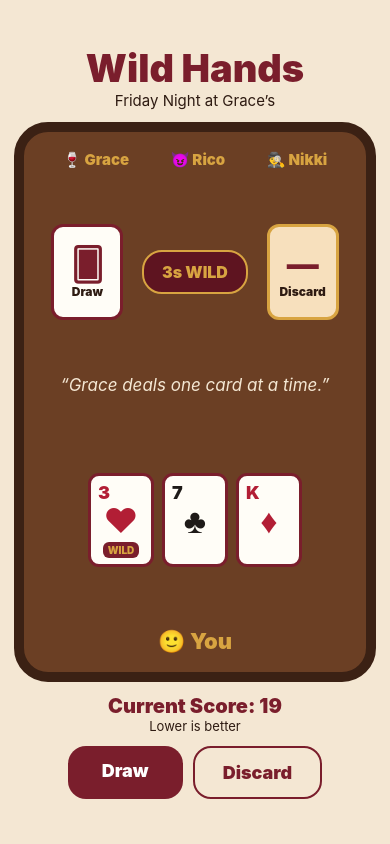
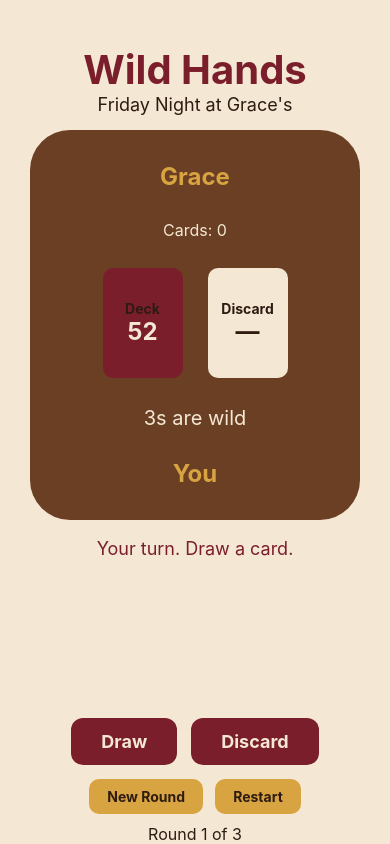
Before and after one commit to wal7302/Wild-Hands, a React Native app in the folder mobile/: screen / in a window 390 px wide. Built offline with nearby package versions, Linux system fonts and the light colour scheme.

Commit message:
Update App.js

```diff
--- a/mobile/App.js
+++ b/mobile/App.js
@@ -1,365 +1,373 @@
-import React, { useRef, useState } from "react";
-import { Animated, Pressable, StyleSheet, Text, View } from "react-native";
+import React, { useState } from "react";
+import { StyleSheet, Text, View, Pressable, ScrollView } from "react-native";
 
-const COLORS = {
-  cranberry: "#7A1E2C",
-  cranberryDark: "#5E1420",
-  walnut: "#6B3F24",
-  walnutDark: "#3B2114",
-  cream: "#F4E7D3",
-  gold: "#D8A441",
-  ink: "#2E1B12",
-  card: "#FFFDF7"
-};
+const suits = ["♥", "♦", "♣", "♠"];
+const ranks = ["A", "2", "3", "4", "5", "6", "7", "8", "9", "10", "J", "Q", "K"];
 
-const START_HAND = [
-  { id: "c1", rank: "3", suit: "♥", wild: true },
-  { id: "c2", rank: "7", suit: "♣", wild: false },
-  { id: "c3", rank: "K", suit: "♦", wild: false }
-];
+function buildDeck() {
+  const deck = [];
 
-const DRAW_PILE = [
-  { id: "c4", rank: "8", suit: "♥", wild: false },
-  { id: "c5", rank: "3", suit: "♠", wild: true },
-  { id: "c6", rank: "Q", suit: "♣", wild: false }
-];
+  suits.forEach((suit) => {
+    ranks.forEach((rank) => {
+      deck.push({
+        id: `${rank}${suit}`,
+        rank,
+        suit,
+        wild: rank === "3",
+      });
+    });
+  });
 
-function points(card) {
-  if (card.wild) return 0;
-  if (card.rank === "J") return 10;
-  if (card.rank === "Q") return 11;
-  if (card.rank === "K") return 12;
-  if (card.rank === "A") return 13;
-  return Number(card.rank);
-}
-
-function PlayingCard({ card, selected, onPress }) {
-  return (
-    <Pressable onPress={onPress}>
-      <View style={[styles.card, selected && styles.selectedCard]}>
-        <Text
-          style={[
-            styles.cardCorner,
-            card.suit === "♥" || card.suit === "♦" ? styles.redSuit : styles.blackSuit
-          ]}
-        >
-          {card.rank}
-        </Text>
-
-        <Text
-          style={[
-            styles.cardSuit,
-            card.suit === "♥" || card.suit === "♦" ? styles.redSuit : styles.blackSuit
-          ]}
-        >
-          {card.suit}
-        </Text>
-
-        {card.wild && <Text style={styles.wildBadge}>WILD</Text>}
-      </View>
-    </Pressable>
-  );
+  return deck.sort(() => Math.random() - 0.5);
 }
 
 export default function App() {
-  const [hand, setHand] = useState(START_HAND);
-  const [drawPile, setDrawPile] = useState(DRAW_PILE);
+  const [deck, setDeck] = useState(buildDeck());
+  const [playerHand, setPlayerHand] = useState([]);
+  const [graceHand, setGraceHand] = useState([]);
   const [discardPile, setDiscardPile] = useState([]);
-  const [selectedId, setSelectedId] = useState(null);
-  const [message, setMessage] = useState("Grace deals one card at a time.");
-
-  const score = hand.reduce((total, card) => total + points(card), 0);
+  const [selectedCard, setSelectedCard] = useState(null);
+  const [currentTurn, setCurrentTurn] = useState("player");
+  const [hasDrawn, setHasDrawn] = useState(false);
+  const [round, setRound] = useState(1);
+  const [message, setMessage] = useState("Your turn. Draw a card.");
 
   function drawCard() {
-    if (drawPile.length === 0) {
-      setMessage("The draw pile is empty, honey.");
+    if (currentTurn !== "player") {
+      setMessage("Wait your turn.");
       return;
     }
 
-    const [nextCard, ...remaining] = drawPile;
-
-    setHand([...hand, nextCard]);
-    setDrawPile(remaining);
-    setMessage(`You drew ${nextCard.rank}${nextCard.suit}${nextCard.wild ? " — wild!" : "."}`);
-  }
-
-  function discardSelected() {
-    if (!selectedId) {
-      setMessage("Pick a card to discard first.");
+    if (hasDrawn) {
+      setMessage("You already drew. Now discard.");
       return;
     }
 
-    const selectedCard = hand.find((card) => card.id === selectedId);
+    if (deck.length === 0) {
+      setMessage("Deck is empty.");
+      return;
+    }
 
-    setHand(hand.filter((card) => card.id !== selectedId));
-    setDiscardPile([selectedCard, ...discardPile]);
-    setSelectedId(null);
+    const nextDeck = [...deck];
+    const card = nextDeck.pop();
+
+    setDeck(nextDeck);
+    setPlayerHand([...playerHand, card]);
+    setHasDrawn(true);
+    setMessage("Choose a card to discard.");
+  }
+
+  function discardCard() {
+    if (currentTurn !== "player") {
+      setMessage("Wait your turn.");
+      return;
+    }
+
+    if (!hasDrawn) {
+      setMessage("Draw before you discard.");
+      return;
+    }
+
+    if (!selectedCard) {
+      setMessage("Pick a card first, honey.");
+      return;
+    }
+
+    const nextHand = playerHand.filter((card) => card.id !== selectedCard.id);
+    const nextDiscardPile = [...discardPile, selectedCard];
+
+    setPlayerHand(nextHand);
+    setDiscardPile(nextDiscardPile);
+    setSelectedCard(null);
+    setHasDrawn(false);
+    setCurrentTurn("grace");
 
     if (selectedCard.wild) {
-      setMessage("...Honey. You just threw away a wild.");
+      setMessage("...Honey. You discarded a wild. Grace is thinking.");
     } else {
-      setMessage(`You discarded ${selectedCard.rank}${selectedCard.suit}.`);
+      setMessage("Card discarded. Grace is thinking.");
     }
+
+    setTimeout(() => {
+      graceTurn(nextDeckSafe(deck), nextDiscardPile);
+    }, 900);
   }
 
-  const topDiscard = discardPile[0];
+  function nextDeckSafe(currentDeck) {
+    return [...currentDeck];
+  }
+
+  function graceTurn(currentDeck, currentDiscardPile) {
+    let nextDeck = [...currentDeck];
+    let nextGraceHand = [...graceHand];
+
+    if (nextDeck.length > 0) {
+      const drawnCard = nextDeck.pop();
+      nextGraceHand.push(drawnCard);
+    }
+
+    let discardedCard = null;
+
+    if (nextGraceHand.length > 0) {
+      discardedCard = nextGraceHand[nextGraceHand.length - 1];
+      nextGraceHand = nextGraceHand.slice(0, -1);
+    }
+
+    setDeck(nextDeck);
+    setGraceHand(nextGraceHand);
+
+    if (discardedCard) {
+      setDiscardPile([...currentDiscardPile, discardedCard]);
+      setMessage("Grace discards. Your turn. Draw a card.");
+    } else {
+      setMessage("Grace passes. Your turn. Draw a card.");
+    }
+
+    setCurrentTurn("player");
+  }
+
+  function startNewRound() {
+    setDeck(buildDeck());
+    setPlayerHand([]);
+    setGraceHand([]);
+    setDiscardPile([]);
+    setSelectedCard(null);
+    setCurrentTurn("player");
+    setHasDrawn(false);
+    setRound(round + 1);
+    setMessage("New round. Your turn. Draw a card.");
+  }
+
+  function restartGame() {
+    setDeck(buildDeck());
+    setPlayerHand([]);
+    setGraceHand([]);
+    setDiscardPile([]);
+    setSelectedCard(null);
+    setCurrentTurn("player");
+    setHasDrawn(false);
+    setRound(1);
+    setMessage("Your turn. Draw a card.");
+  }
+
+  function renderCard(card) {
+    const selected = selectedCard?.id === card.id;
+
+    return (
+      <Pressable
+        key={card.id}
+        onPress={() => setSelectedCard(card)}
+        style={[styles.card, selected && styles.selectedCard]}
+      >
+        <Text style={styles.cardText}>
+          {card.rank}
+          {card.suit}
+        </Text>
+        {card.wild && <Text style={styles.wildText}>WILD</Text>}
+      </Pressable>
+    );
+  }
+
+  const topDiscard = discardPile[discardPile.length - 1];
 
   return (
-    <View style={styles.screen}>
-      <Text style={styles.logo}>Wild Hands</Text>
-      <Text style={styles.tagline}>Friday Night at Grace’s</Text>
+    <View style={styles.container}>
+      <Text style={styles.title}>Wild Hands</Text>
+      <Text style={styles.subtitle}>Friday Night at Grace&apos;s</Text>
 
       <View style={styles.table}>
-        <View style={styles.topRow}>
-          <Text style={styles.playerName}>🍷 Grace</Text>
-          <Text style={styles.playerName}>😈 Rico</Text>
-          <Text style={styles.playerName}>🕵️ Nikki</Text>
-        </View>
+        <Text style={styles.playerName}>Grace</Text>
+        <Text style={styles.graceInfo}>Cards: {graceHand.length}</Text>
 
         <View style={styles.centerRow}>
           <View style={styles.deck}>
-            <Text style={styles.deckText}>🂠</Text>
-            <Text style={styles.deckLabel}>Draw</Text>
-          </View>
-
-          <View style={styles.wildMarker}>
-            <Text style={styles.wildMarkerText}>3s WILD</Text>
+            <Text style={styles.deckText}>Deck</Text>
+            <Text style={styles.deckCount}>{deck.length}</Text>
           </View>
 
           <View style={styles.discard}>
-            <Text style={styles.deckText}>
+            <Text style={styles.deckText}>Discard</Text>
+            <Text style={styles.cardText}>
               {topDiscard ? `${topDiscard.rank}${topDiscard.suit}` : "—"}
             </Text>
-            <Text style={styles.deckLabel}>Discard</Text>
           </View>
         </View>
 
-        <Text style={styles.message}>“{message}”</Text>
-
-        <View style={styles.hand}>
-          {hand.map((card) => (
-            <PlayingCard
-              key={card.id}
-              card={card}
-              selected={selectedId === card.id}
-              onPress={() => setSelectedId(selectedId === card.id ? null : card.id)}
-            />
-          ))}
-        </View>
-
-        <Text style={styles.playerBottom}>🙂 You</Text>
+        <Text style={styles.wildRule}>3s are wild</Text>
+        <Text style={styles.playerName}>You</Text>
       </View>
 
-      <View style={styles.scorePanel}>
-        <Text style={styles.scoreText}>Current Score: {score}</Text>
-        <Text style={styles.scoreSub}>Lower is better</Text>
-      </View>
+      <Text style={styles.message}>{message}</Text>
 
-      <View style={styles.controls}>
+      <ScrollView horizontal style={styles.hand}>
+        {playerHand.map(renderCard)}
+      </ScrollView>
+
+      <View style={styles.buttons}>
         <Pressable style={styles.button} onPress={drawCard}>
           <Text style={styles.buttonText}>Draw</Text>
         </Pressable>
 
-        <Pressable style={styles.secondaryButton} onPress={discardSelected}>
-          <Text style={styles.secondaryButtonText}>Discard</Text>
+        <Pressable style={styles.button} onPress={discardCard}>
+          <Text style={styles.buttonText}>Discard</Text>
         </Pressable>
       </View>
+
+      <View style={styles.footerButtons}>
+        <Pressable style={styles.smallButton} onPress={startNewRound}>
+          <Text style={styles.smallButtonText}>New Round</Text>
+        </Pressable>
+
+        <Pressable style={styles.smallButton} onPress={restartGame}>
+          <Text style={styles.smallButtonText}>Restart</Text>
+        </Pressable>
+      </View>
+
+      <Text style={styles.roundText}>Round {round} of 3</Text>
     </View>
   );
 }
 
 const styles = StyleSheet.create({
-  screen: {
+  container: {
     flex: 1,
-    backgroundColor: COLORS.cream,
+    backgroundColor: "#F4E7D3",
+    alignItems: "center",
+    paddingTop: 45,
+  },
+  title: {
+    fontSize: 40,
+    fontWeight: "bold",
+    color: "#7A1E2C",
+  },
+  subtitle: {
+    fontSize: 18,
+    color: "#2E1B12",
+    marginBottom: 15,
+  },
+  table: {
+    width: 330,
+    height: 390,
+    backgroundColor: "#6B3F24",
+    borderRadius: 40,
+    alignItems: "center",
+    justifyContent: "space-around",
+    padding: 18,
+  },
+  playerName: {
+    fontSize: 24,
+    color: "#D8A441",
+    fontWeight: "bold",
+  },
+  graceInfo: {
+    color: "#F4E7D3",
+    fontSize: 16,
+  },
+  centerRow: {
+    flexDirection: "row",
+    gap: 25,
+  },
+  deck: {
+    width: 80,
+    height: 110,
+    backgroundColor: "#7A1E2C",
+    borderRadius: 10,
     alignItems: "center",
     justifyContent: "center",
-    padding: 14
-  },
-  logo: {
-    fontSize: 38,
-    fontWeight: "900",
-    color: COLORS.cranberry
-  },
-  tagline: {
-    fontSize: 15,
-    color: COLORS.ink,
-    marginBottom: 12
-  },
-  table: {
-    width: "100%",
-    maxWidth: 430,
-    minHeight: 560,
-    borderRadius: 34,
-    backgroundColor: COLORS.walnut,
-    borderWidth: 10,
-    borderColor: COLORS.walnutDark,
-    alignItems: "center",
-    justifyContent: "space-between",
-    padding: 18
-  },
-  topRow: {
-    width: "100%",
-    flexDirection: "row",
-    justifyContent: "space-around"
-  },
-  playerName: {
-    color: COLORS.gold,
-    fontWeight: "900",
-    fontSize: 15
-  },
-  centerRow: {
-    width: "100%",
-    flexDirection: "row",
-    justifyContent: "space-around",
-    alignItems: "center"
-  },
-  deck: {
-    width: 72,
-    height: 96,
-    backgroundColor: COLORS.card,
-    borderRadius: 12,
-    borderWidth: 3,
-    borderColor: COLORS.cranberry,
-    alignItems: "center",
-    justifyContent: "center"
   },
   discard: {
-    width: 72,
-    height: 96,
-    backgroundColor: "#F7E0BD",
-    borderRadius: 12,
-    borderWidth: 3,
-    borderColor: COLORS.gold,
+    width: 80,
+    height: 110,
+    backgroundColor: "#F4E7D3",
+    borderRadius: 10,
     alignItems: "center",
-    justifyContent: "center"
+    justifyContent: "center",
   },
   deckText: {
-    fontSize: 32,
-    fontWeight: "900",
-    color: COLORS.cranberry
+    color: "#2E1B12",
+    fontWeight: "bold",
   },
-  deckLabel: {
-    fontSize: 12,
-    fontWeight: "900",
-    color: COLORS.ink
+  deckCount: {
+    color: "#F4E7D3",
+    fontSize: 24,
+    fontWeight: "bold",
   },
-  wildMarker: {
-    backgroundColor: COLORS.cranberryDark,
-    paddingVertical: 10,
-    paddingHorizontal: 18,
-    borderRadius: 20,
-    borderWidth: 2,
-    borderColor: COLORS.gold
-  },
-  wildMarkerText: {
-    color: COLORS.gold,
-    fontWeight: "900",
-    fontSize: 16
+  wildRule: {
+    color: "#F4E7D3",
+    fontSize: 20,
   },
   message: {
-    color: COLORS.cream,
-    fontSize: 17,
-    fontStyle: "italic",
+    marginTop: 18,
+    width: 330,
     textAlign: "center",
-    minHeight: 44
+    color: "#7A1E2C",
+    fontSize: 18,
+    minHeight: 50,
   },
   hand: {
-    flexDirection: "row",
-    gap: 8,
-    justifyContent: "center",
-    flexWrap: "wrap"
+    maxHeight: 120,
+    marginTop: 10,
   },
   card: {
-    width: 66,
-    height: 94,
-    borderRadius: 11,
-    backgroundColor: COLORS.card,
-    borderWidth: 3,
-    borderColor: COLORS.cranberry,
+    width: 70,
+    height: 100,
+    backgroundColor: "#FFF8EE",
+    borderRadius: 10,
+    marginHorizontal: 6,
     alignItems: "center",
     justifyContent: "center",
-    marginBottom: 6
+    borderWidth: 2,
+    borderColor: "#6B3F24",
   },
   selectedCard: {
-    transform: [{ translateY: -18 }],
-    borderColor: COLORS.gold,
-    shadowColor: "#000",
-    shadowOpacity: 0.35,
-    shadowRadius: 10
+    borderColor: "#D8A441",
+    borderWidth: 5,
+    transform: [{ translateY: -8 }],
   },
-  cardCorner: {
-    position: "absolute",
-    top: 6,
-    left: 7,
-    fontSize: 18,
-    fontWeight: "900"
+  cardText: {
+    fontSize: 24,
+    color: "#2E1B12",
+    fontWeight: "bold",
   },
-  cardSuit: {
-    fontSize: 34,
-    fontWeight: "900"
+  wildText: {
+    fontSize: 11,
+    color: "#7A1E2C",
+    fontWeight: "bold",
   },
-  redSuit: {
-    color: "#B21E35"
-  },
-  blackSuit: {
-    color: "#1E1A18"
-  },
-  wildBadge: {
-    position: "absolute",
-    bottom: 6,
-    fontSize: 10,
-    fontWeight: "900",
-    color: COLORS.gold,
-    backgroundColor: COLORS.cranberry,
-    borderRadius: 6,
-    paddingHorizontal: 5,
-    paddingVertical: 2
-  },
-  playerBottom: {
-    color: COLORS.gold,
-    fontSize: 22,
-    fontWeight: "900"
-  },
-  scorePanel: {
-    marginTop: 12,
-    alignItems: "center"
-  },
-  scoreText: {
-    color: COLORS.cranberry,
-    fontSize: 20,
-    fontWeight: "900"
-  },
-  scoreSub: {
-    color: COLORS.ink,
-    fontSize: 13
-  },
-  controls: {
+  buttons: {
     flexDirection: "row",
-    gap: 10,
-    marginTop: 12
+    gap: 14,
+    marginTop: 18,
   },
   button: {
-    backgroundColor: COLORS.cranberry,
-    borderRadius: 18,
-    paddingVertical: 14,
-    paddingHorizontal: 34
+    backgroundColor: "#7A1E2C",
+    paddingVertical: 13,
+    paddingHorizontal: 30,
+    borderRadius: 12,
   },
   buttonText: {
-    color: "white",
+    color: "#F4E7D3",
     fontSize: 18,
-    fontWeight: "900"
+    fontWeight: "bold",
   },
-  secondaryButton: {
-    borderColor: COLORS.cranberry,
-    borderWidth: 2,
-    borderRadius: 18,
-    paddingVertical: 14,
-    paddingHorizontal: 28
+  footerButtons: {
+    flexDirection: "row",
+    gap: 12,
+    marginTop: 14,
   },
-  secondaryButtonText: {
-    color: COLORS.cranberry,
-    fontSize: 18,
-    fontWeight: "900"
-  }
+  smallButton: {
+    backgroundColor: "#D8A441",
+    paddingVertical: 9,
+    paddingHorizontal: 18,
+    borderRadius: 10,
+  },
+  smallButtonText: {
+    color: "#2E1B12",
+    fontWeight: "bold",
+  },
+  roundText: {
+    marginTop: 10,
+    color: "#2E1B12",
+    fontSize: 16,
+  },
 });
```
